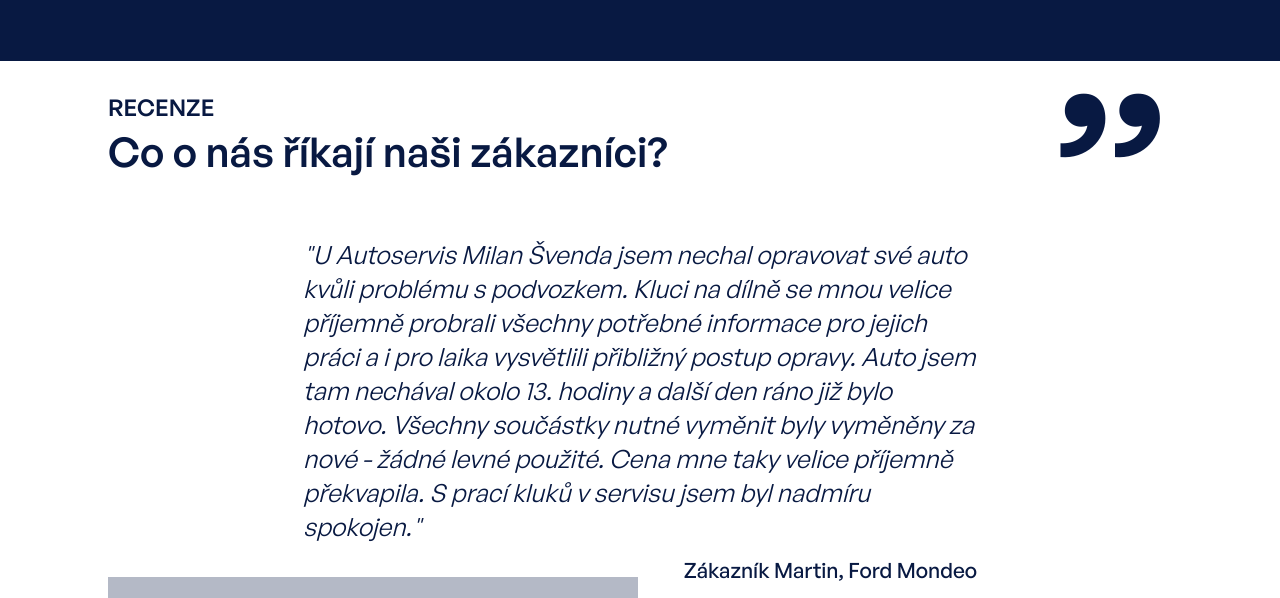
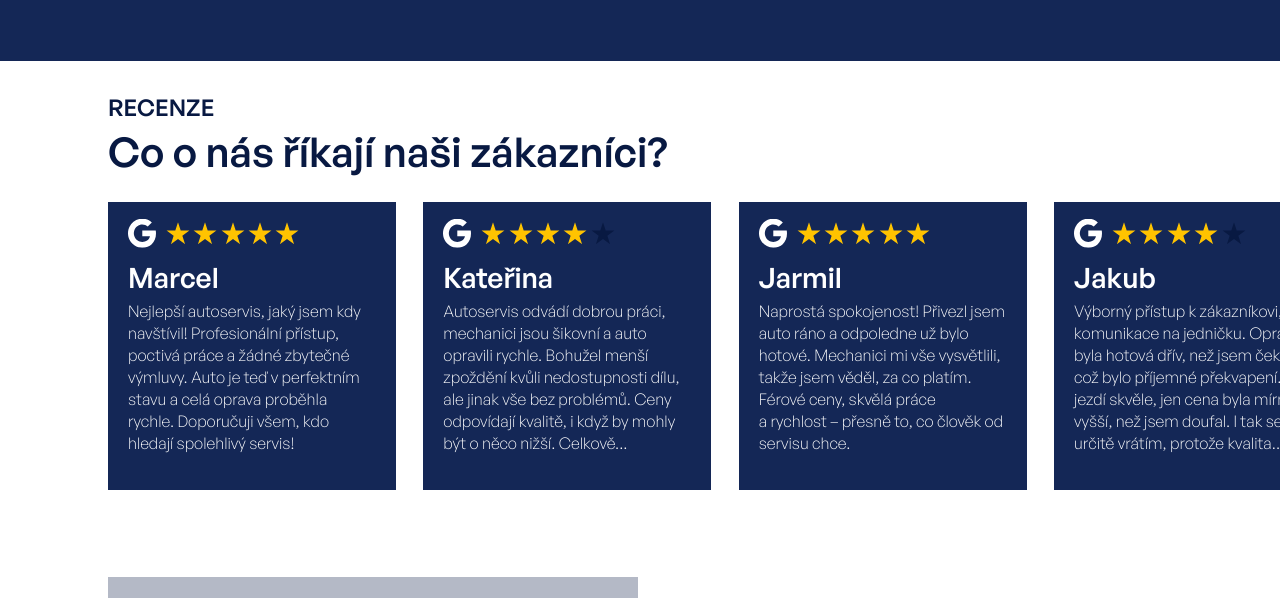
Before and after one commit to Stloukee/AutoSvenda, a plain HTML site: page index.html in a window 1280 px wide. Shown: the part 2071-2669 px from the top of the page. Drawn offline with Linux system fonts and the light colour scheme; files whose address does not match are found by name.

Commit message:
Add files via upload

```diff
--- a/index.html
+++ b/index.html
@@ -9,7 +9,7 @@
     <body>
         <div class="element bckgrnd">
             <div class="bck bck01">
-                <img src="img/bckgrnd01.png" height="832px">
+                <img src="img/img_bckgrnd.webp">
             </div>
             <div class="bck bck02"></div>
             <div class="bck bck03"></div>
@@ -38,6 +38,7 @@
                 <h4>Rezervace termínu</h4>
                 <img src="ico/ico_calendar.svg" height="66px">
             </a>
+            <h3 class="welcome-reviews">10+ spokojených zákazníků</h3>
         </div>
         <div class="element flipcards">
             <div class="flipcard card01">
@@ -131,7 +132,7 @@
         </div>
         <div class="element info-section">
             <div class="bckgrnd-main">
-                <img src="img/bckgrnd02.png" width="860px">
+                <img src="img/img_bckgrnd.webp" width="860px">
             </div>
 
             <div class="opening-hours">
@@ -200,13 +201,98 @@
                 <p>RECENZE</p>
                 <h3>Co o&nbsp;nás říkají naši zákazníci?</h3>
             </div>
-            <div class="review-box">
-                <h1>&#8221;</h1>
-                <div class="reviews">
-                    <div class="review-1">
-                        <p class="review-content">"U&nbsp;Autoservis Milan Švenda jsem nechal opravovat své auto kvůli problému s&nbsp;podvozkem. Kluci na dílně se mnou velice příjemně probrali všechny potřebné informace pro jejich práci a&nbsp;i&nbsp;pro laika vysvětlili přibližný postup opravy. Auto jsem tam nechával okolo 13.&nbsp;hodiny a další den ráno již bylo hotovo. Všechny součástky nutné vyměnit byly vyměněny za nové - žádné levné použité. Cena mne taky velice příjemně překvapila. S&nbsp;prací kluků v servisu jsem byl nadmíru spokojen."</p>
-                        <p class="review-signature">Zákazník Martin, Ford Mondeo</p>
+            <div class="review-row">
+                <div class="review-card">
+                    <div class="reviews-google">
+                        <img class="review-googlelogo" src="ico/ico_google.svg" width="28px">
+                        <div class="review-stars">
+                            <img src="ico/ico_star_full.svg" width="24px">
+                            <img src="ico/ico_star_full.svg" width="24px">
+                            <img src="ico/ico_star_full.svg" width="24px">
+                            <img src="ico/ico_star_full.svg" width="24px">
+                            <img src="ico/ico_star_full.svg" width="24px">
+                        </div>
                     </div>
+                    <h3 class="review-name">Marcel</h3>
+                    <p class="review-paragraph">
+                        Nejlepší autoservis,
+                        jaký jsem kdy navštívil!
+                        Profesionální přístup,
+                        poctivá práce a&nbsp;žádné
+                        zbytečné výmluvy. Auto je
+                        teď v&nbsp;perfektním stavu
+                        a&nbsp;celá oprava proběhla
+                        rychle. Doporučuji všem, kdo
+                        hledají spolehlivý servis!
+                    </p>
+                </div>
+                <div class="review-card">
+                    <div class="reviews-google">
+                        <img class="review-googlelogo" src="ico/ico_google.svg" width="28px">
+                        <div class="review-stars">
+                            <img src="ico/ico_star_full.svg" width="24px">
+                            <img src="ico/ico_star_full.svg" width="24px">
+                            <img src="ico/ico_star_full.svg" width="24px">
+                            <img src="ico/ico_star_full.svg" width="24px">
+                            <img src="ico/ico_star_empty.svg" width="24px">
+                        </div>
+                    </div>
+                    <h3 class="review-name">Kateřina</h3>
+                    <p class="review-paragraph">
+                        Autoservis odvádí dobrou práci,
+                        mechanici jsou šikovní a&nbsp;auto
+                        opravili rychle. Bohužel menší
+                        zpoždění kvůli nedostupnosti
+                        dílu, ale jinak vše bez problémů.
+                        Ceny odpovídají kvalitě, i&nbsp;když
+                        by mohly být o&nbsp;něco nižší.
+                        Celkově...
+                    </p>
+                </div>
+                <div class="review-card">
+                    <div class="reviews-google">
+                        <img class="review-googlelogo" src="ico/ico_google.svg" width="28px">
+                        <div class="review-stars">
+                            <img src="ico/ico_star_full.svg" width="24px">
+                            <img src="ico/ico_star_full.svg" width="24px">
+                            <img src="ico/ico_star_full.svg" width="24px">
+                            <img src="ico/ico_star_full.svg" width="24px">
+                            <img src="ico/ico_star_full.svg" width="24px">
+                        </div>
+                    </div>
+                    <h3 class="review-name">Jarmil</h3>
+                    <p class="review-paragraph">
+                        Naprostá spokojenost! Přivezl
+                        jsem auto ráno a&nbsp;odpoledne už
+                        bylo hotové. Mechanici mi vše
+                        vysvětlili, takže jsem věděl, za
+                        co platím. Férové ceny, skvělá
+                        práce a&nbsp;rychlost&nbsp;–&nbsp;přesně to,
+                        co člověk od servisu chce.
+                    </p>
+                </div>
+                <div class="review-card">
+                    <div class="reviews-google">
+                        <img class="review-googlelogo" src="ico/ico_google.svg" width="28px">
+                        <div class="review-stars">
+                            <img src="ico/ico_star_full.svg" width="24px">
+                            <img src="ico/ico_star_full.svg" width="24px">
+                            <img src="ico/ico_star_full.svg" width="24px">
+                            <img src="ico/ico_star_full.svg" width="24px">
+                            <img src="ico/ico_star_empty.svg" width="24px">
+                        </div>
+                    </div>
+                    <h3 class="review-name">Jakub</h3>
+                    <p class="review-paragraph">
+                        Výborný přístup k&nbsp;zákazníkovi,
+                        komunikace na jedničku. Oprava
+                        byla hotová dřív, než jsem čekal,
+                        což bylo příjemné překvapení.
+                        Auto jezdí skvěle, jen cena byla
+                        mírně vyšší, než jsem doufal.
+                        I&nbsp;tak se sem určitě vrátím,
+                        protože kvalita...
+                    </p>
                 </div>
             </div>
         </div>
@@ -229,7 +315,7 @@
         <div class="element footer">
             <h3>Kontaktní údaje</h3>
             <div class="contacts">
-                <img src="ico/ico_phone.svg" width="26px">
+                <img src="ico/ico_phone.svg" width="28px">
                 <p>(+420)&nbsp;605&nbsp;298&nbsp;873<br>servis@autosvenda.cz<br>&#169;&nbsp;2025&nbsp;-&nbsp;Autoservis Milan Švenda</p>
             </div>
         </div>
--- a/style.css
+++ b/style.css
@@ -37,12 +37,13 @@
 body{
     position: relative;
     overflow-x: hidden;
-    background-color: var(--black);
     font-family: 'GeneralSans';
+    background-color: var(--lightblue);
 
     & .element{
         position: absolute;
         left: 50%;
+        width: 100%;
         transform: translateX(-50%);
     }
 
@@ -54,9 +55,19 @@
             width: 100%;
         }
 
-        /* & .bck01{
+        & .bck01{
+            position: relative;
+            height: 832px;
 
-        } */
+            & img{
+                position: absolute;
+                width: 100%;
+                min-height: 832px;
+                object-fit: cover;
+                top: 50%;
+                transform: translateY(-50%);
+            }
+        }
 
         & .bck02{
             height: 600px;
@@ -70,7 +81,7 @@
 
         & .bck04{
             height: 300px;
-            background-color: var(--darkblue);
+            background-color: var(--lightblue);
         }
 
         & .bck05{
@@ -96,7 +107,7 @@
 
         & .bck07{
             height: 320px;
-            background-color: var(--darkblue);
+            background-color: var(--lightblue);
         }
     }
 
@@ -224,6 +235,14 @@
                     transform-origin: top;
                 }
             }
+        }
+
+        & .welcome-reviews{
+            font-size: 24px;
+            font-weight: 450;
+            color: var(--white);
+            margin-left: 108px;
+            margin-top: 148px;
         }
     }
 
@@ -454,7 +473,7 @@
             height: 100px;
             background-color: var(--white);
             border-radius: 50px;
-            border: 12px solid var(--darkblue);
+            border: 12px solid var(--lightblue);
             right: 7.5%;
             top: 454px;
             transition: .3s;
@@ -512,44 +531,57 @@
             }
         }
 
-        & .review-box{
+        & .review-row{
             position: relative;
-            margin: 0 108px;
+            margin: 18px 96px;
+            width: 1262px;
 
-            & h1{
-                position: absolute;
-                font-size: 256px;
-                font-weight: 500;
-                line-height: 1;
-                color: var(--darkblue);
-                right: 0;
-                top: -120px;
-            }
+            & .review-card{
+                display: inline-table;
+                margin: 12px;
+                width: 288px;
+                height: 288px;
+                background-color: var(--lightblue);
 
-            & .reviews{
-                position: absolute;
-                width: 100%;
-                max-width: 720px;
-                left: 50%;
-                transform: translateX(-50%);
-                margin-top: 43px;
-                padding: 23px;
+                & .reviews-google{
+                    position: relative;
+                    height: 62px;
+                    padding: 0 20px;
 
-                & p{
-                    color: var(--darkblue);
+                    & .review-googlelogo{
+                        position: absolute;
+                        top: 50%;
+                        transform: translateY(-50%);
+                    }
+
+                    & .review-stars{
+                        position: absolute;
+                        height: 100%;
+                        margin-left: 38px;
+
+                        & img{
+                            position: relative;
+                            top: 50%;
+                            transform: translateY(-50%);
+                        }
+                    }
                 }
 
-                & .review-content{
-                    font-size: 25px;
-                    font-style: italic;
-                    font-weight: 400;
+                & .review-name{
+                    font-size: 28px;
+                    font-weight: 550;
+                    color: var(--white);
+                    margin-left: 20px;
+                    line-height: 1;
+                    margin-bottom: 8px;
                 }
 
-                & .review-signature{
-                    font-size: 21px;
-                    margin-top: 12px;
-                    text-align: right;
-                    font-weight: 500;
+                & .review-paragraph{
+                    font-size: 16px;
+                    font-weight: 300;
+                    color: var(--white);
+                    width: 100%;
+                    padding: 0 20px;
                 }
             }
         }
@@ -687,7 +719,7 @@
 
         & .contacts{
             position: relative;
-            font-size: 16px;
+            font-size: 18px;
             font-weight: 400;
             line-height: 2.5;
             color: var(--white);
@@ -695,7 +727,7 @@
 
             & img{
                 position: absolute;
-                top: 8px;
+                top: 10px;
                 left: -34px;
             }
         }
```
Also changed, not shown: ico/ico_star_empty.svg (added), ico/ico_star_full.svg (added), img/img_bckgrnd.webp (added).
